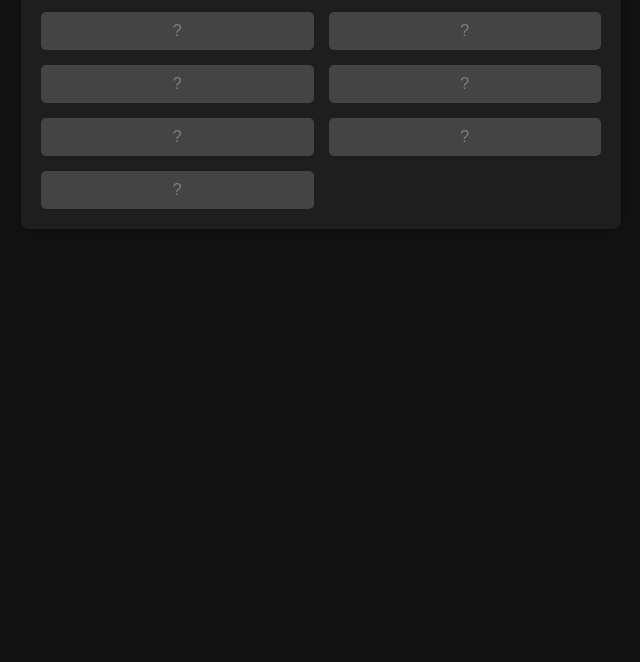
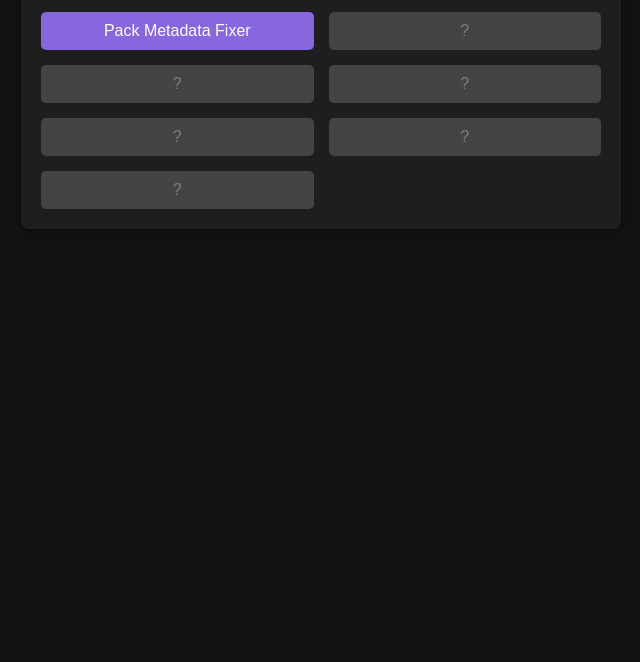
Before and after one commit to K0nomi/K0nomi.github.io, a plain HTML site: page osu/index.html in a window 1280 px wide. Shown: the part 138-800 px from the top of the page, without its empty margins (319-959 px from the left). Drawn offline with Linux system fonts and the light colour scheme; files that its build step writes are made by us from their sources.

Commit message:
Add Pack Metadata Fixer

```diff
--- a/osu/index.html
+++ b/osu/index.html
@@ -21,7 +21,7 @@
         <div class="button-container">
             <a class="button pink"   href="https://osu.ppy.sh/users/11993799">Konomi's Profile</a>
             <a class="button purple" href="local-score-migrator/">Local Score Migrator</a>
-            <a class="button disabled">?</a>
+            <a class="button purple" href="pack-metadata-fixer/">Pack Metadata Fixer</a>
             <a class="button disabled">?</a>
             <a class="button disabled">?</a>
             <a class="button disabled">?</a>
```
Also changed, not shown: 1 other file.
